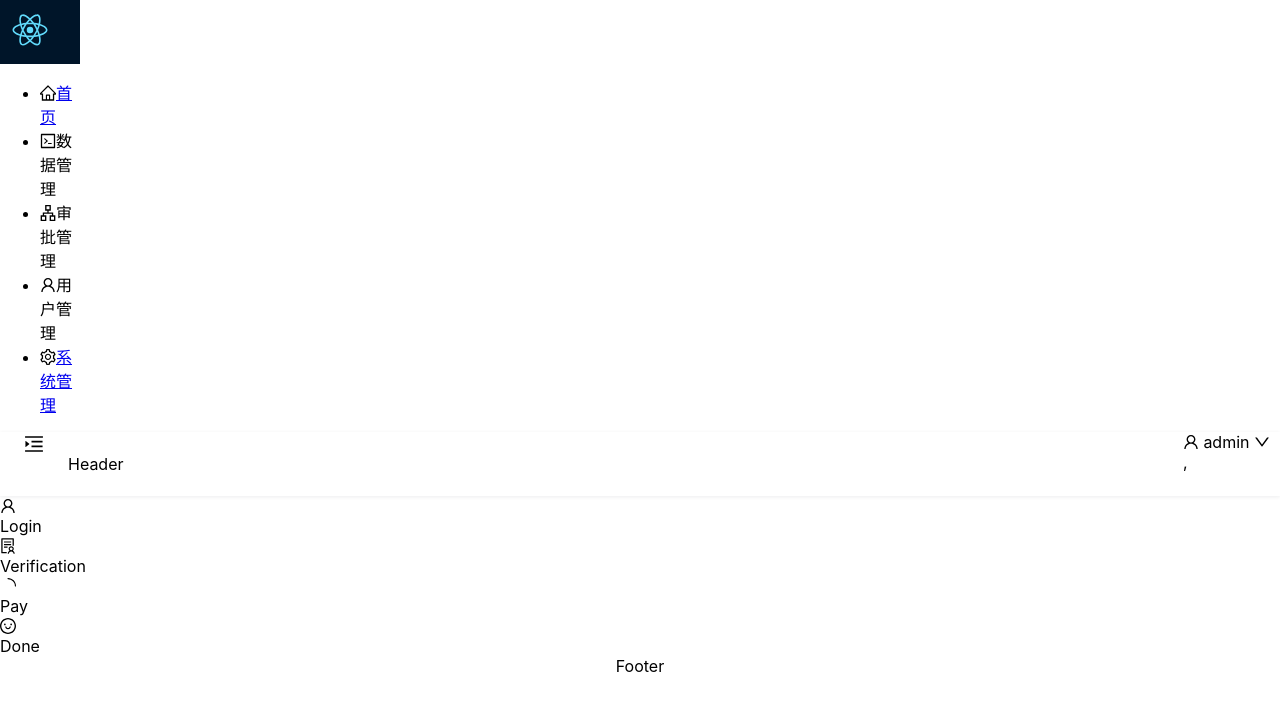
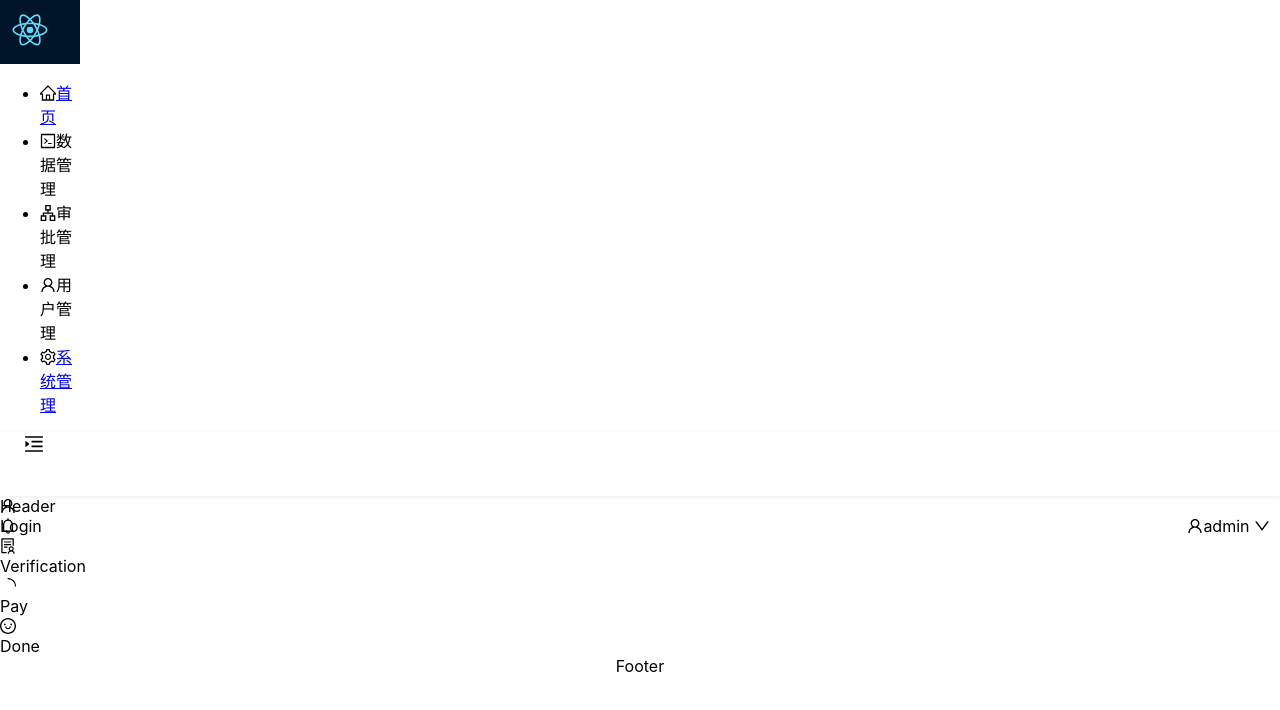
Before and after one commit to Kian-404/data-desensit, a React app: page /approvestatus in a window 1280 px wide. Shown: the top 710 px of the page. Built offline with nearby package versions, Linux system fonts and the light colour scheme.

Commit message:
Style: 修改header内容

```diff
--- a/src/components/Header/index.js
+++ b/src/components/Header/index.js
@@ -2,8 +2,8 @@ import React from 'react'
 import './index.less'
 import { connect } from 'react-redux'
 import { type } from '../../redux/action'
-import { Layout, Menu, Dropdown } from 'antd';
-import { MenuFoldOutlined, MenuUnfoldOutlined, DownOutlined, UserOutlined, InfoCircleOutlined, LogoutOutlined } from '@ant-design/icons'
+import { Layout, Menu, Dropdown, Row, Col, Divider } from 'antd';
+import { MenuFoldOutlined, MenuUnfoldOutlined, BellOutlined, DownOutlined, UserOutlined, InfoCircleOutlined, LogoutOutlined } from '@ant-design/icons'
 const { Header } = Layout;
 
 
@@ -12,7 +12,7 @@ const LHeader = (props) => {
   console.log(props);
   const { showMenu, ToogleMenu } = props;
   const menu = (
-    <Menu onClick={(item) =>handleClickUser(item)}>
+    <Menu onClick={(item) => handleClickUser(item)}>
       <Menu.Item key="0">
         <InfoCircleOutlined />详情
       </Menu.Item>
@@ -21,10 +21,10 @@ const LHeader = (props) => {
       </Menu.Item>
     </Menu>
   );
-  const handleClickUser = ({key}) => {
+  const handleClickUser = ({ key }) => {
     console.log(key);
-    if(key === '1'){
-      window.location.href = '#/login';
+    if (key === '1') {
+      window.location.href = '/login';
     }
   }
   const Toggle = () => {
@@ -34,20 +34,37 @@ const LHeader = (props) => {
   let Icon = showMenu ? <MenuUnfoldOutlined /> : <MenuFoldOutlined />;
   return (
     <Header className="header">
+      <Row gutter={{ xs: 8, sm: 16, md: 24, lg: 32 }}>
+        <Col className="gutter-row" span={3}>
           <div className="toogle-icon" onClick={Toggle}>
             {Icon}
+          </div>
+        </Col>
+        <Col className="gutter-row" span={17}>
+          <div >Header</div>
+        </Col>
+        <Col className="gutter-row" span={1}>
+
+        </Col>
+        <Col className="gutter-row" span={3}>
+          <div className="notice-option">
+            < BellOutlined />
           </div>
           <div className="user-option">
             <Dropdown overlay={menu}>
               <div>
-            <UserOutlined /> <a className="ant-dropdown-link" onClick={e => e.preventDefault()}>
+                <UserOutlined />
+                <a className="ant-dropdown-link" onClick={e => e.preventDefault()}>
                   admin <DownOutlined />
                 </a>
               </div>
+            </Dropdown>
+          </div>
+        </Col>
+      </Row>
 
-        </Dropdown>,
-      </div>
-      Header</Header>
+
+    </Header>
   )
 }
 const mapStateToProps = state => {
--- a/src/components/Header/index.less
+++ b/src/components/Header/index.less
@@ -1,6 +1,6 @@
 .header {
   position: relative;
-  display: flex;
+  // display: flex;
   align-items: center;
   height: 64px;
   padding: 0;
@@ -14,9 +14,15 @@
     cursor: pointer;
     transition: all .3s, padding 0s;
   }
+  .notice-option{
+    float:right;
+    position: absolute;
+  }
   .user-option{
-    position: absolute;
-    right: 10px;
-    top: 0px;
+    text-align: right;
+    margin: 0 10px;
+    // position: relative;
+    // right: 10px;
+    // top: 0px;
   }
 }
```
Lines whose indentation alone changed are shown as unchanged.
